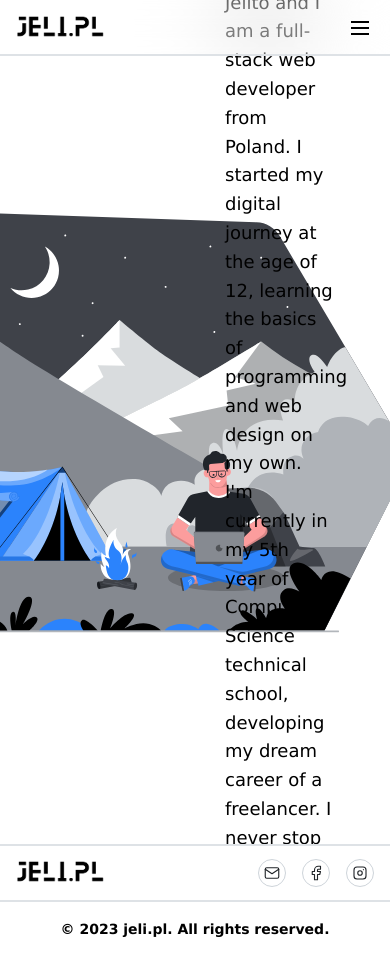
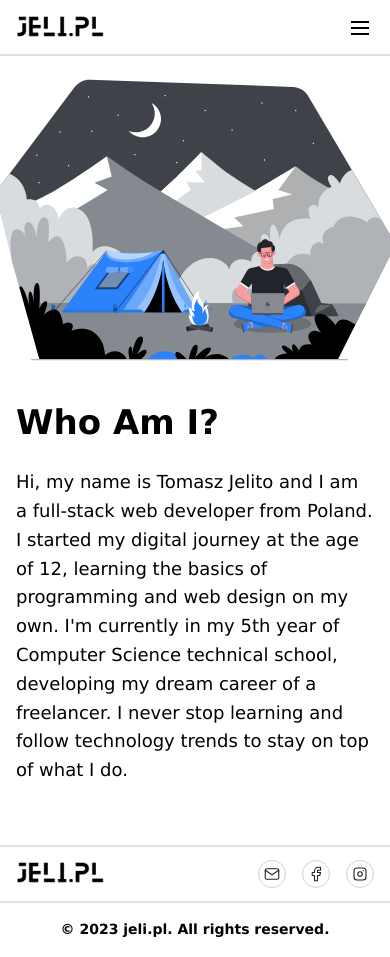
Before and after one commit to jeli-t/jeli.pl, a Next.js app in the folder frontend/: page /en/about in a window 390 px wide. Built offline with nearby package versions, Linux system fonts and the light colour scheme.

Commit message:
make AboutMeSection responsive

```diff
--- a/frontend/components/AboutMeSection/AboutMeSection.module.css
+++ b/frontend/components/AboutMeSection/AboutMeSection.module.css
@@ -6,6 +6,24 @@
     justify-content: center;
     align-items: center;
     gap: 60px;
+
+    @media (max-width: $mantine-breakpoint-xl) {
+        width: 90%;
+    }
+
+    @media (max-width: $mantine-breakpoint-lg) {
+        width: 100%;
+    }
+
+    @media (max-width: $mantine-breakpoint-sm) {
+        flex-direction: column;
+        height: auto;
+        width: 100%;
+        padding: 0;
+        padding-top: 60px;
+        padding-bottom: 60px;
+        gap: 0;
+    }
 }
 
 .left_section {
@@ -15,6 +33,23 @@
     flex-direction: column;
     justify-content: center;
     align-items: center;
+
+    @media (max-width: $mantine-breakpoint-sm) {
+        height: 300px;
+        width: 100%;
+        margin-top: 10px;
+        margin-bottom: 30px;
+    }
+}
+
+.left_section > img {
+    @media (max-width: $mantine-breakpoint-xl) {
+        height: 500px;
+    }
+
+    @media (max-width: $mantine-breakpoint-md) {
+        height: 400px;
+    }
 }
 
 .right_section {
@@ -23,4 +58,9 @@
     display: flex;
     flex-direction: column;
     justify-content: center;
+
+    @media (max-width: $mantine-breakpoint-sm) {
+        height: auto;
+        width: 100%;
+    }
 }
```
